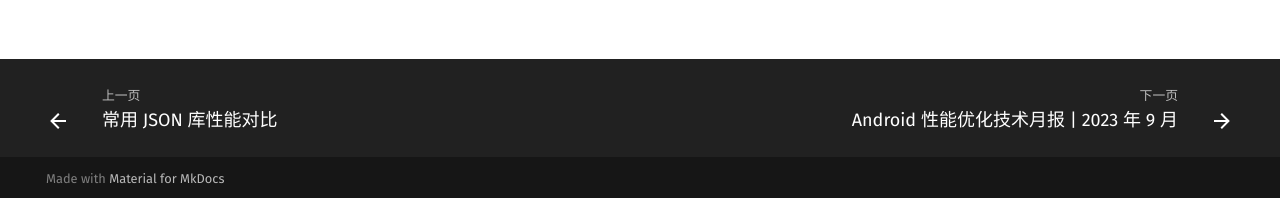
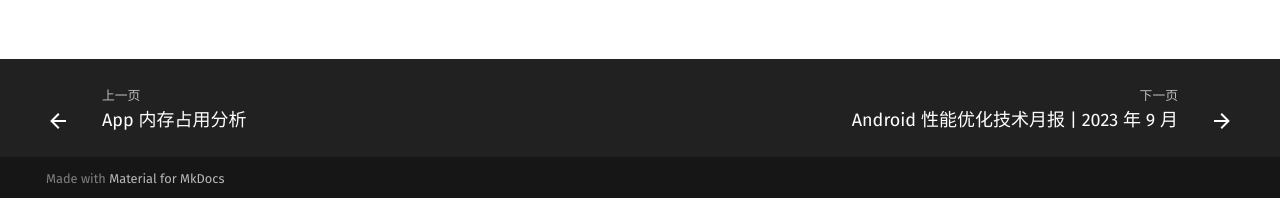
Before and after one commit to android-performance-optimization/homepage, an MkDocs documentation site: the page built from docs/news/news-2023-10.md, in a window 1280 px wide. Shown: the part 699-897 px from the top of the page. Built offline with MkDocs 1.6.1 and Material for MkDocs 9.7.7, drawn with Linux system fonts in a browser that asks for light colours; comment, search, counter and statistics services are not loaded; part of the change alters nothing that is shown.

Commit message:
ADD: app memory analyse

```diff
--- /dev/null
+++ b/docs/practical/memory/memory-usage-analyse.md
@@ -0,0 +1 @@
+# App 内存占用分析
--- a/mkdocs.yml
+++ b/mkdocs.yml
@@ -92,6 +92,8 @@ nav:
       - practical/stability/airbag.md
     - 速度优化:
       - practical/speed/json-serialization-speed.md
+    - 内存优化:
+      - practical/memory/memory-usage-analyse.md
   - 技术月报:
     - news/news-2023-10.md
     - news/news-2023-09.md
```
